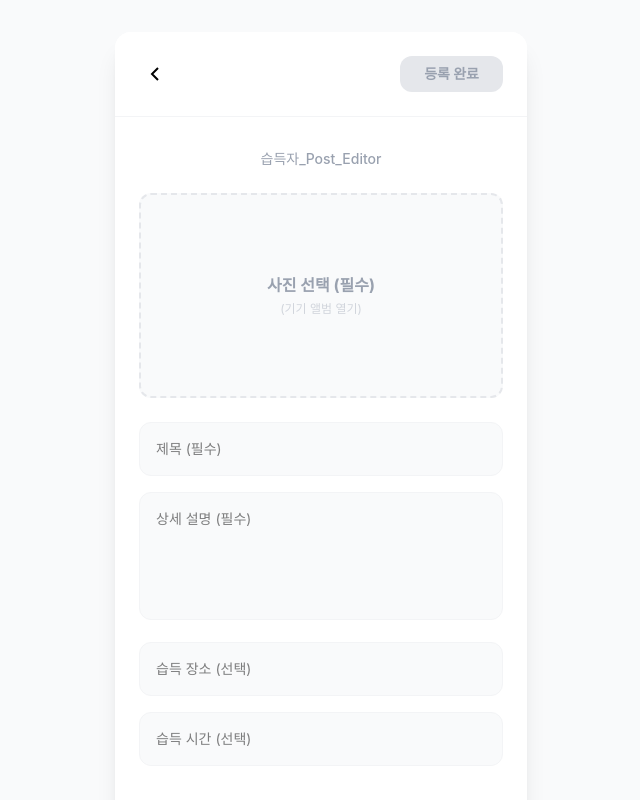
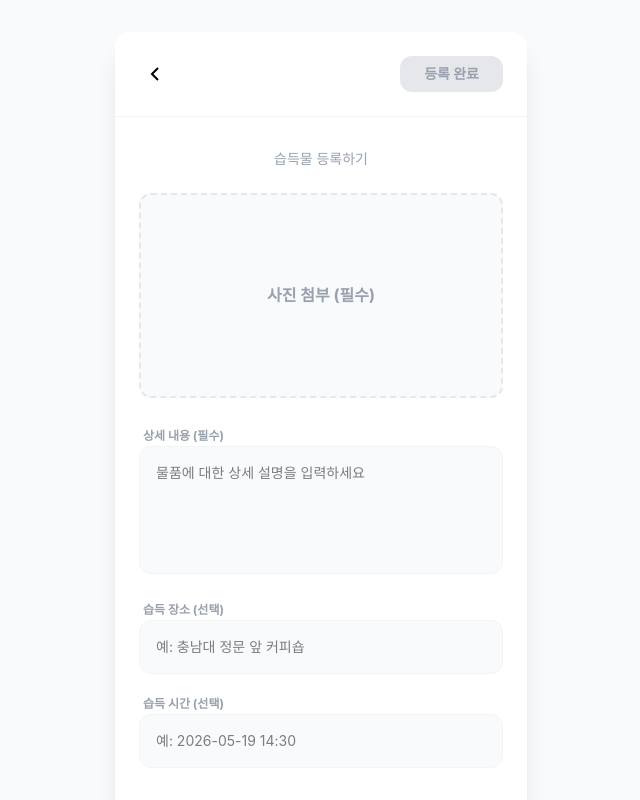
Before and after one commit to dbdlf/MatchCatch, a React (Vite) app: page /upload in a window 1280 px wide. Shown: the top 800 px of the page, without its empty margins (319-959 px from the left). Built offline with nearby package versions, Linux system fonts and the light colour scheme.

Commit message:
Update Upload.jsx

```diff
--- a/src/pages/Upload.jsx
+++ b/src/pages/Upload.jsx
@@ -11,71 +11,68 @@ function UploadPage() {
   const [mode] = useState(location.state?.mode || 'found');
   const [selectedImage, setSelectedImage] = useState(null);
 
-  // 💡 로딩 상태를 두 가지로 분리했습니다!
-  const [isImageAnalyzing, setIsImageAnalyzing] = useState(false); // 사진 올렸을 때 AI 분석 로딩
-  const [isSubmitting, setIsSubmitting] = useState(false);         // 최종 버튼 눌렀을 때 서버 통신 로딩
+  // 상태 관리: 분실물 사진 분석 로딩과 최종 제출 로딩 분리
+  const [isImageAnalyzing, setIsImageAnalyzing] = useState(false);
+  const [isSubmitting, setIsSubmitting] = useState(false);
 
   const [formData, setFormData] = useState({
-    title: '',
-    content: '',
-    keywords: '',
+    title: '',        // 분실물 전용
+    content: '',      // 공통 (설명)
+    keywords: '',     // 분실물 전용
     location: '',
     time: '',
   });
 
-  // 사진 첨부 시 즉시 실행되는 AI 분석 로직
   const handleFileChange = (e) => {
     const file = e.target.files[0];
     if (file) {
       const previewUrl = URL.createObjectURL(file);
       setSelectedImage(previewUrl);
-
-      // 사진 등록 즉시 분석 로딩 시작!
-      setIsImageAnalyzing(true);
-
-      // AI 특징 추출 시뮬레이션
-      setTimeout(() => {
-        if (mode === 'found') {
-          setFormData(prev => ({
-            ...prev,
-            title: "삼색 고양이 인형",
-            content: "인형, 삼색, 고양이, 꼬리 짧음"
-          }));
-        } else {
-          setFormData(prev => ({
-            ...prev,
-            keywords: "인형, 삼색, 고양이"
-          }));
-        }
-        setIsImageAnalyzing(false); // 분석 완료 후 로딩 끝
-      }, 1500);
     }
   };
 
+  // 폼 유효성 검사 (습득물은 제목 검사 제외!)
   const isFormValid = () => {
     if (mode === 'found') {
-      return selectedImage && formData.title.trim() && formData.content.trim();
+      return selectedImage && formData.content.trim();
     } else {
       return formData.title.trim() && formData.content.trim() && formData.keywords.trim();
     }
   };
 
-  // 하단 등록/검색 버튼 클릭 시 실행되는 로직
   const handleSubmit = async () => {
     if (!isFormValid() || isSubmitting || isImageAnalyzing) return;
 
-    setIsSubmitting(true); // 최종 전송 로딩 시작
+    setIsSubmitting(true);
 
     try {
       if (mode === 'found') {
-        const response = await itemApi.registerFoundItem({ ...formData, image: selectedImage });
+        // 습득물
+        const payload = {
+          description: formData.content,
+          found_location: formData.location,
+          found_time: formData.time,
+          image: selectedImage
+        };
+        const response = await itemApi.registerFoundItem(payload);
+
         alert("습득물이 성공적으로 등록되었습니다.");
         navigate('/postdetail', {
           state: { postId: response.found_item_id, isAuthor: true, isFromUpload: true }
         });
       } else {
-        const registerResponse = await itemApi.registerLostItem({ ...formData, image: selectedImage });
+        // 분실물
+        const payload = {
+          title: formData.title,
+          description: formData.content,
+          keywords: formData.keywords.split(',').map(k => k.trim()), // 배열로 변환
+          lost_location: formData.location,
+          lost_time: formData.time,
+          image: selectedImage
+        };
+        const registerResponse = await itemApi.registerLostItem(payload);
         const newLostItemId = registerResponse.lost_item_id;
+
         const searchResults = await itemApi.getSimilarFoundItems(newLostItemId);
 
         navigate('/searchresult', {
@@ -99,7 +96,6 @@ function UploadPage() {
         className="hidden"
       />
 
-      {/* 상단 헤더 */}
       <div className="flex items-center justify-between px-6 py-6 border-b border-gray-100 bg-white">
         <button onClick={() => navigate(-1)} className="p-1" disabled={isSubmitting}>
           <svg width="24" height="24" viewBox="0 0 24 24" fill="none" stroke="black" strokeWidth="2">
@@ -119,13 +115,11 @@ function UploadPage() {
         </button>
       </div>
 
-      {/* 폼 입력 영역 */}
       <div className="flex-1 overflow-y-auto px-6 py-8 space-y-6 bg-white pb-24">
         <h2 className="text-center text-gray-400 text-sm font-medium">
-          {mode === 'found' ? '습득자_Post_Editor' : '분실자_Post_Editor'}
+          {mode === 'found' ? '습득물 등록하기' : '분실물 찾기'}
         </h2>
 
-        {/* 사진 선택 영역 */}
         <div
           onClick={() => !isSubmitting && !isImageAnalyzing && fileInputRef.current.click()}
           className={`w-full aspect-video bg-gray-50 rounded-xl flex flex-col items-center justify-center border-2 border-dashed border-gray-200 overflow-hidden transition-colors ${
@@ -137,69 +131,79 @@ function UploadPage() {
           ) : (
             <div className="text-center">
               <span className="text-gray-400 font-bold block">
-                {mode === 'found' ? '사진 선택 (필수)' : '참고 사진 선택 (선택)'}
+                {mode === 'found' ? '사진 첨부 (필수)' : '참고 사진 첨부 (선택)'}
               </span>
-              <span className="text-gray-300 text-xs mt-1 block">(기기 앨범 열기)</span>
             </div>
           )}
         </div>
 
-        {/* 조건 분기 폼 */}
         <div className="space-y-4 relative">
 
-          {/* 사진 분석 중일 때 입력칸 위에 뜨는 블러 오버레이 */}
-          {isImageAnalyzing && (
-            <div className="absolute inset-0 bg-white/70 backdrop-blur-[2px] z-10 flex flex-col items-center justify-center rounded-xl border border-gray-100">
-              <div className="w-8 h-8 border-4 border-[#FFD18F] border-t-transparent rounded-full animate-spin mb-3"></div>
-              <p className="text-sm font-bold text-gray-700">AI가 이미지를 분석 중입니다...</p>
+          {/* 분실물일 때만 나타나는 제목 입력창 */}
+          {mode === 'lost' && (
+            <div className="space-y-1">
+              <label className="text-xs font-bold text-gray-400 pl-1">제목 (필수)</label>
+              <input
+                type="text"
+                placeholder="물품 제목을 입력하세요"
+                disabled={isSubmitting}
+                className="w-full p-4 bg-gray-50 rounded-xl outline-none text-sm border border-gray-100 focus:border-[#FFD18F] focus:bg-white transition-all"
+                value={formData.title}
+                onChange={e => setFormData({...formData, title: e.target.value})}
+              />
             </div>
           )}
 
-          <input
-            type="text"
-            placeholder="제목 (필수)"
-            disabled={isSubmitting || isImageAnalyzing}
-            className="w-full p-4 bg-gray-50 rounded-xl outline-none text-sm border border-gray-100 focus:border-[#FFD18F] transition-all"
-            value={formData.title}
-            onChange={e => setFormData({...formData, title: e.target.value})}
-          />
-
+          {/* 습득물, 분실물 공통: 상세 설명 */}
+          <div className="space-y-1">
+            <label className="text-xs font-bold text-gray-400 pl-1">상세 내용 (필수)</label>
             <textarea
-            placeholder={mode === 'found' ? "상세 설명 (필수)" : "잃어버린 물건의 상세 설명 (필수)"}
-            disabled={isSubmitting || isImageAnalyzing}
-            className="w-full h-32 p-4 bg-gray-50 rounded-xl outline-none resize-none text-sm border border-gray-100 focus:border-[#FFD18F] transition-all"
+              placeholder="물품에 대한 상세 설명을 입력하세요"
+              disabled={isSubmitting}
+              className="w-full h-32 p-4 bg-gray-50 rounded-xl outline-none resize-none text-sm border border-gray-100 focus:border-[#FFD18F] focus:bg-white transition-all"
               value={formData.content}
               onChange={e => setFormData({...formData, content: e.target.value})}
             />
+          </div>
 
+          {/* 분실물일 때만 나타나는 키워드 입력창 */}
           {mode === 'lost' && (
+            <div className="space-y-1">
+              <label className="text-xs font-bold text-[#FF8C69] pl-1">AI 추천 특징 키워드 (쉼표 구분, 필수)</label>
               <input
                 type="text"
-              placeholder="특징 키워드 (쉼표로 구분, 필수)"
-              disabled={isSubmitting || isImageAnalyzing}
-              className="w-full p-4 bg-gray-50 rounded-xl outline-none text-sm border border-gray-100 focus:border-[#FFD18F] transition-all"
+                placeholder="인형, 삼색, 지갑 등 매칭에 쓰일 키워드"
+                disabled={isSubmitting}
+                className="w-full p-4 bg-gray-50 rounded-xl outline-none text-sm border border-[#FF8C69]/30 focus:border-[#FF8C69] focus:bg-white transition-all font-semibold text-gray-800"
                 value={formData.keywords}
                 onChange={e => setFormData({...formData, keywords: e.target.value})}
               />
+            </div>
           )}
 
+          <div className="space-y-1">
+            <label className="text-xs font-bold text-gray-400 pl-1">{mode === 'found' ? '습득 장소 (선택)' : '분실 예상 장소 (선택)'}</label>
             <input
               type="text"
-            placeholder={mode === 'found' ? "습득 장소 (선택)" : "분실 예상 장소 (선택)"}
-            disabled={isSubmitting || isImageAnalyzing}
-            className="w-full p-4 bg-gray-50 rounded-xl outline-none text-sm border border-gray-100 focus:border-[#FFD18F] transition-all"
+              placeholder="예: 충남대 정문 앞 커피숍"
+              disabled={isSubmitting}
+              className="w-full p-4 bg-gray-50 rounded-xl outline-none text-sm border border-gray-100 focus:border-[#FFD18F] focus:bg-white transition-all"
               value={formData.location}
               onChange={e => setFormData({...formData, location: e.target.value})}
             />
+          </div>
 
+          <div className="space-y-1">
+            <label className="text-xs font-bold text-gray-400 pl-1">{mode === 'found' ? '습득 시간 (선택)' : '분실 예상 시간 (선택)'}</label>
             <input
               type="text"
-            placeholder={mode === 'found' ? "습득 시간 (선택)" : "분실 예상 시간 (선택)"}
-            disabled={isSubmitting || isImageAnalyzing}
-            className="w-full p-4 bg-gray-50 rounded-xl outline-none text-sm border border-gray-100 focus:border-[#FFD18F] transition-all"
+              placeholder="예: 2026-05-19 14:30"
+              disabled={isSubmitting}
+              className="w-full p-4 bg-gray-50 rounded-xl outline-none text-sm border border-gray-100 focus:border-[#FFD18F] focus:bg-white transition-all"
               value={formData.time}
               onChange={e => setFormData({...formData, time: e.target.value})}
             />
+          </div>
         </div>
       </div>
     </Layout>
```
Lines whose indentation alone changed are shown as unchanged.
